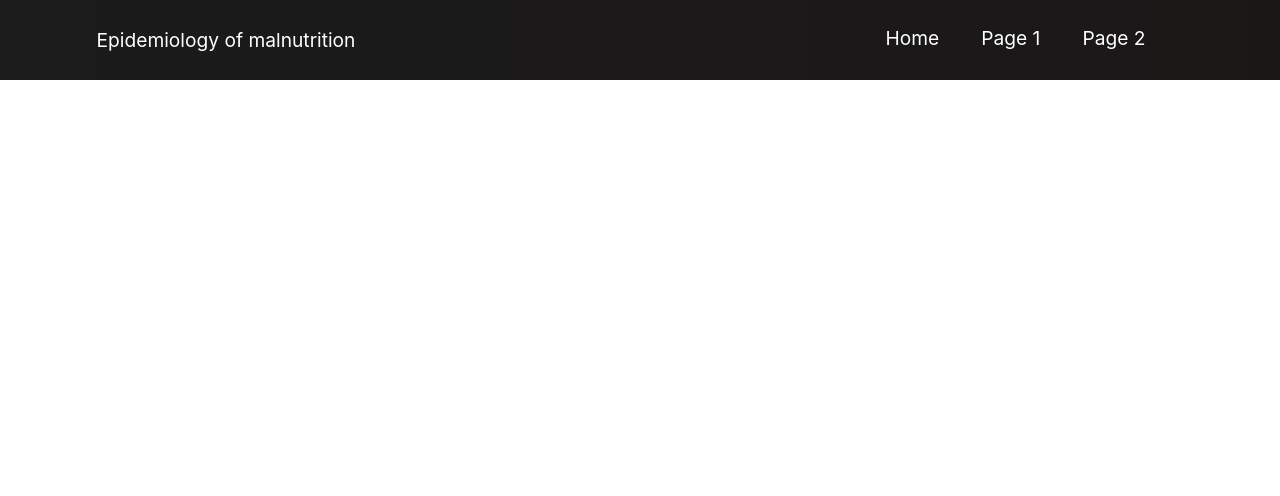
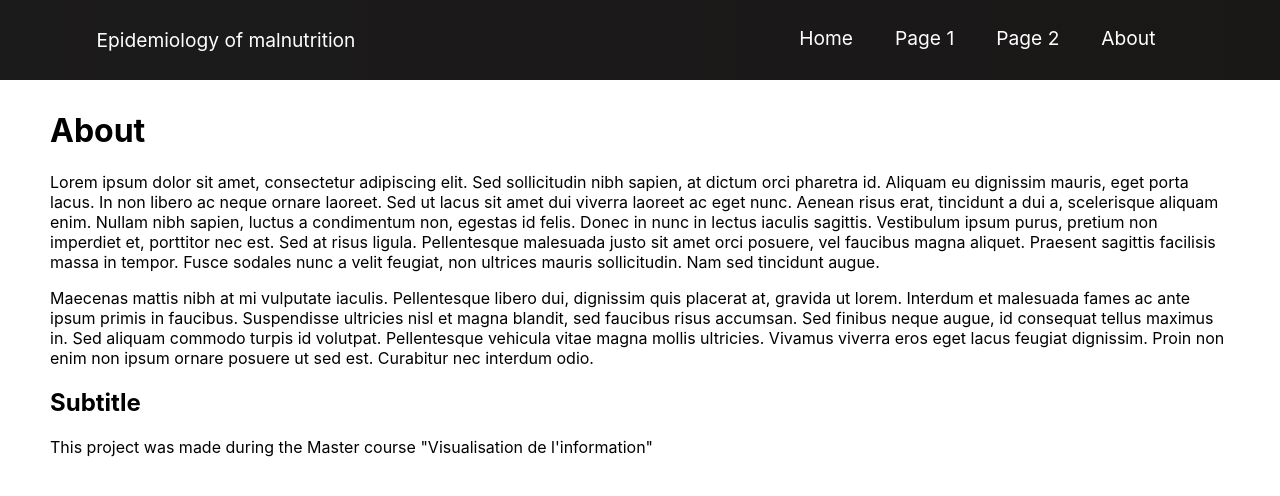
Before and after one commit to killianvervelle/Ending-Hunger-Through-DataAnalytic, a React (Create React App) app in the folder showcase/: page /about in a window 1280 px wide. Shown: the top 496 px of the page. Built offline with nearby package versions, Linux system fonts and the light colour scheme.

Commit message:
Started about page

```diff
--- a/showcase/src/App.js
+++ b/showcase/src/App.js
@@ -3,11 +3,13 @@ import './App.css';
 import { BrowserRouter as Router, Routes, Route } from 'react-router-dom';
 
 import Home from './pages/Home';
+import Country from './pages/Country';
 import PageOne from './pages/Page1';
-
+import PageTwo from './pages/Page2';
+import About from './pages/About';
 
 import Navbar from './components/Navbar';
-import Country from './pages/Country';
+
 
 function App() {
   return (
@@ -19,6 +21,8 @@ function App() {
           <Route path="/" exact element={<Home />} />
           <Route path="/country/:id" exact element={<Country />} />
           <Route path="/firstpage" exact element={<PageOne />} />
+          <Route path="/secondpage" exact element={<PageTwo />} />
+          <Route path="/about" exact element={<About />} />
         </Routes>
       </Router>
       </main>
--- a/showcase/src/components/Navbar.js
+++ b/showcase/src/components/Navbar.js
@@ -38,6 +38,11 @@ const Navbar = () => {
                 Page 2
               </Link>
             </li>
+            <li className='nav-item'>
+              <Link to='/about' className='nav-links' onClick={closeMobileMenu}>
+                About
+              </Link>
+            </li>
           </ul>
         </div>
       </nav>
--- /dev/null
+++ b/showcase/src/pages/About.js
@@ -0,0 +1,21 @@
+import React from 'react';
+import '../App.css';
+import '../styles/About.css'
+
+export default function About() {
+
+  return (
+    <>
+    <div className="about-container">
+        <h1>About</h1>
+        <p>Lorem ipsum dolor sit amet, consectetur adipiscing elit. Sed sollicitudin nibh sapien, at dictum orci pharetra id. Aliquam eu dignissim mauris, eget porta lacus. In non libero ac neque ornare laoreet. Sed ut lacus sit amet dui viverra laoreet ac eget nunc. Aenean risus erat, tincidunt a dui a, scelerisque aliquam enim. Nullam nibh sapien, luctus a condimentum non, egestas id felis. Donec in nunc in lectus iaculis sagittis. Vestibulum ipsum purus, pretium non imperdiet et, porttitor nec est. Sed at risus ligula. Pellentesque malesuada justo sit amet orci posuere, vel faucibus magna aliquet. Praesent sagittis facilisis massa in tempor. Fusce sodales nunc a velit feugiat, non ultrices mauris sollicitudin. Nam sed tincidunt augue.</p>
+
+<p>Maecenas mattis nibh at mi vulputate iaculis. Pellentesque libero dui, dignissim quis placerat at, gravida ut lorem. Interdum et malesuada fames ac ante ipsum primis in faucibus. Suspendisse ultricies nisl et magna blandit, sed faucibus risus accumsan. Sed finibus neque augue, id consequat tellus maximus in. Sed aliquam commodo turpis id volutpat. Pellentesque vehicula vitae magna mollis ultricies. Vivamus viverra eros eget lacus feugiat dignissim. Proin non enim non ipsum ornare posuere ut sed est. Curabitur nec interdum odio.</p>
+        <h2>Subtitle</h2>
+        <p>This project was made during the Master course "Visualisation de l'information"</p>
+
+    </div>
+
+    </>
+  );
+}
--- /dev/null
+++ b/showcase/src/styles/About.css
@@ -0,0 +1,22 @@
+.about-container {
+    padding: 10px 50px;
+}
+
+.container {
+    display: flex;
+    justify-content: space-between;
+    align-items: center;
+    margin: 20px;
+  }
+
+  .image-container,
+  .name-container {
+    text-align: center;
+  }
+
+  img {
+    max-height: 200px;
+    object-fit: cover;
+    width: 100%;
+    margin-bottom: 10px;
+  }
```
